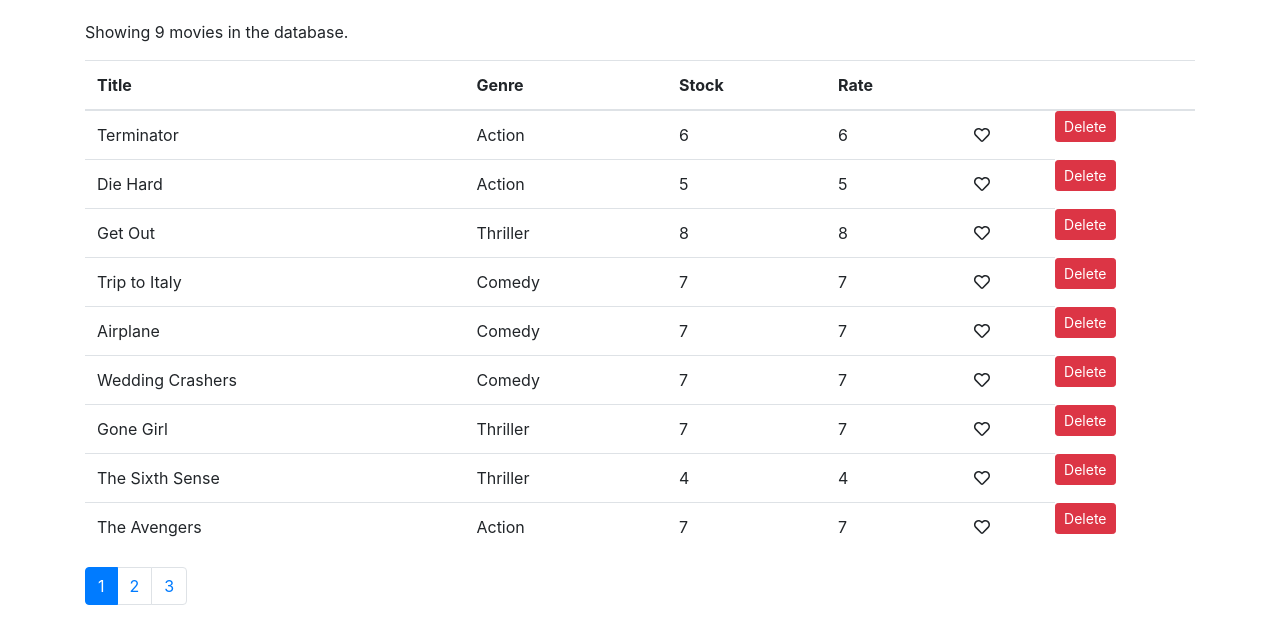
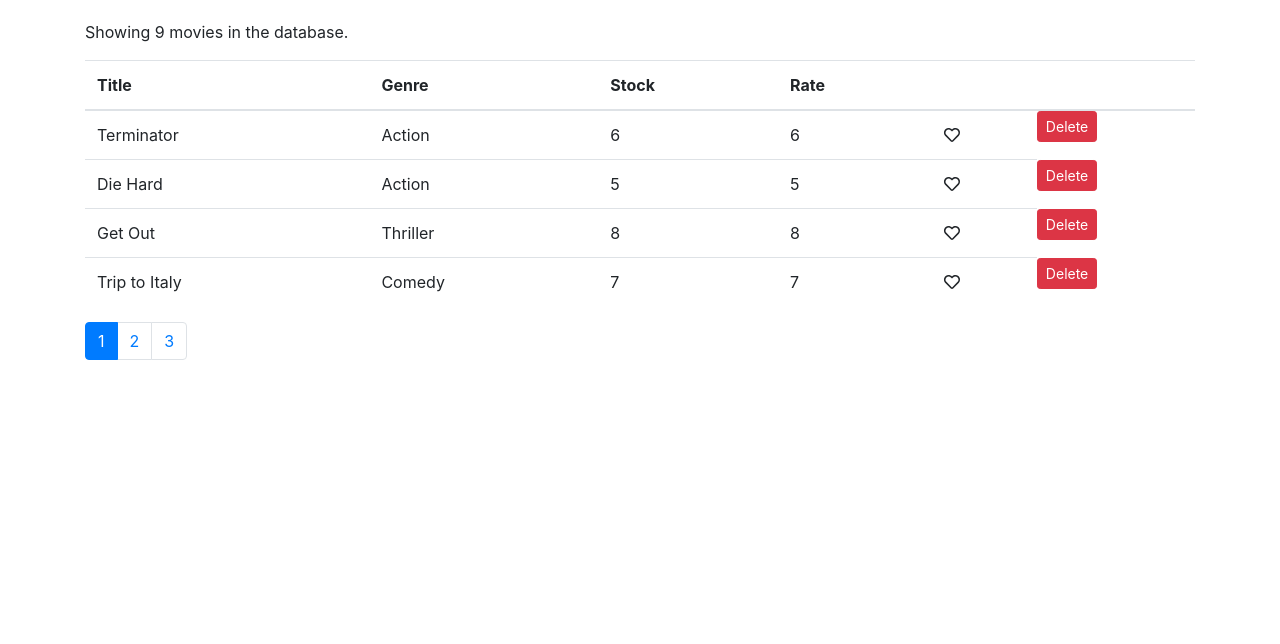
Before and after one commit to StevenVC-P/Videly, a React (Create React App) app: page / in a window 1280 px wide. Shown: the top 644 px of the page. Built offline with nearby package versions, Linux system fonts and the light colour scheme.

Commit message:
added paginate to new util folder, movies are split between pages

```diff
--- a/src/components/common/pagaination.jsx
+++ b/src/components/common/pagaination.jsx
@@ -3,7 +3,6 @@
 
 const Paganation = props => {
   const { itemsCount, pageSize, currentPage, onPageChange } = props;
-  console.log(currentPage)
 
   const pagesCount = Math.ceil(itemsCount / pageSize);
   if (pagesCount === 1) return null;
--- a/src/components/movies.jsx
+++ b/src/components/movies.jsx
@@ -2,6 +2,7 @@
 import { getMovies } from "../services/fakeMovieService.js";
 import Like from "./common/like.jsx";
 import Pagnation from "./common/pagaination";
+import { paginate } from "../utils/paginate";
 
 class Movies extends Component {
     state = {
@@ -31,10 +32,12 @@
 
     render(){
         const { length: count} = this.state.movies;
-        const { pageSize, currentPage} = this.state;
+        const { pageSize, currentPage, movies:allMovies} = this.state;
 
         if (count === 0)
             return <p>There are no movies in the database.</p>
+
+        const movies = paginate(allMovies, currentPage, pageSize)
 
         return(
             <React.Fragment>
@@ -51,7 +54,7 @@
                         </tr>
                     </thead>
                     <tbody>
-                        { this.state.movies.map(movie => (
+                        { movies.map(movie => (
                         <tr key={movie._id}>
                             <td>{movie.title}</td>
                             <td>{movie.genre.name}</td>
--- /dev/null
+++ b/src/utils/paginate.js
@@ -0,0 +1,9 @@
+import _ from 'lodash';
+
+export function paginate(items, pageNumber, pageSize) {
+    const startIndex = (pageNumber - 1) * pageSize;
+    return _(items)
+        .slice(startIndex)
+        .take(pageSize)
+        .value();
+}
```
